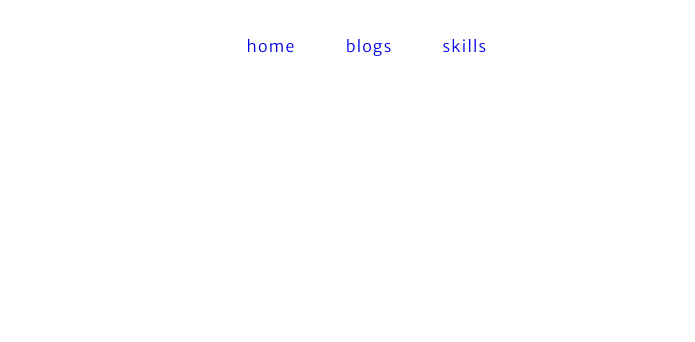
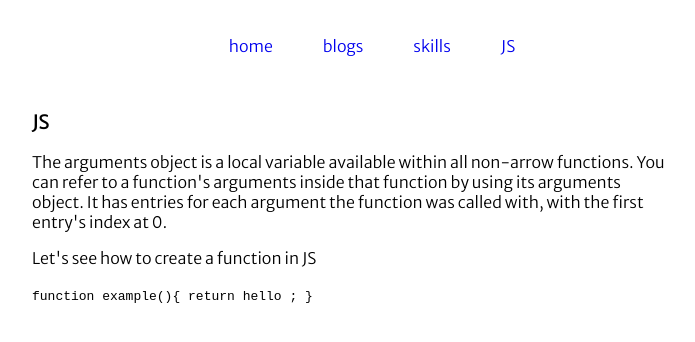
Before and after one commit to grewal25/saran-portfolio, a React (Create React App) app: page /javascript in a window 1280 px wide. Shown: the top 342 px of the page, without its empty margins (288-983 px from the left). Built offline with nearby package versions, Linux system fonts and the light colour scheme.

Commit message:
temp added

```diff
--- a/src/App.js
+++ b/src/App.js
@@ -9,6 +9,7 @@ import Skills from './Page/Skills/Skills';
 
 
 import Navbar from './component/Navbar/Navbar';
+import JavaSciptBlog from './Page/JavaScript/JavaScriptBlog';
 
 
 
@@ -27,6 +28,10 @@ function App() {
 
           </Route>
 
+          <Route  path="/javascript" component={JavaSciptBlog}>
+
+          </Route>
+
           <Route  path="/skills" component={Skills}>
 
           </Route>
--- /dev/null
+++ b/src/Page/JavaScript/JavaScriptBlog.js
@@ -0,0 +1,21 @@
+
+
+export default function JavaSciptBlog(){
+    const ex1 = `function example(){
+        return hello ;
+    }`
+    return (
+        <div className="main">
+           <h3>JS</h3>
+           <p>The arguments object is a local variable available within all non-arrow functions. You can refer
+               to a function's arguments inside that function by using its arguments object. It has entries for
+                each argument the function was called with, with the first entry's index at 0.</p>
+
+            <p>Let's see how to create a function in JS</p>
+            <code>
+                {ex1}
+
+            </code>
+        </div>
+    )
+}
--- a/src/component/Navbar/Navbar.js
+++ b/src/component/Navbar/Navbar.js
@@ -10,6 +10,7 @@ export default function Navbar(){
               <li>  <a href="./" >home</a></li>
               <li> <a href="./blog" >blogs</a></li>
               <li>  <a href="./skills" >skills</a></li>
+              <li> <a href="./javascript" >JS</a></li>
 
 
           </ul>
--- a/src/index.css
+++ b/src/index.css
@@ -3,5 +3,5 @@ body {
   font-family: 'Roboto Mono', monospace; */
 
   font-family: 'Merriweather Sans', sans-serif;
-  letter-spacing: 1.25px;
+  /* letter-spacing: 1.25px; */
 }
```
Also changed, not shown: src/Page/Blog/Blog.js (+0 -9 lines), src/Page/JavaScript/JavaScriptBlog.css (added).
